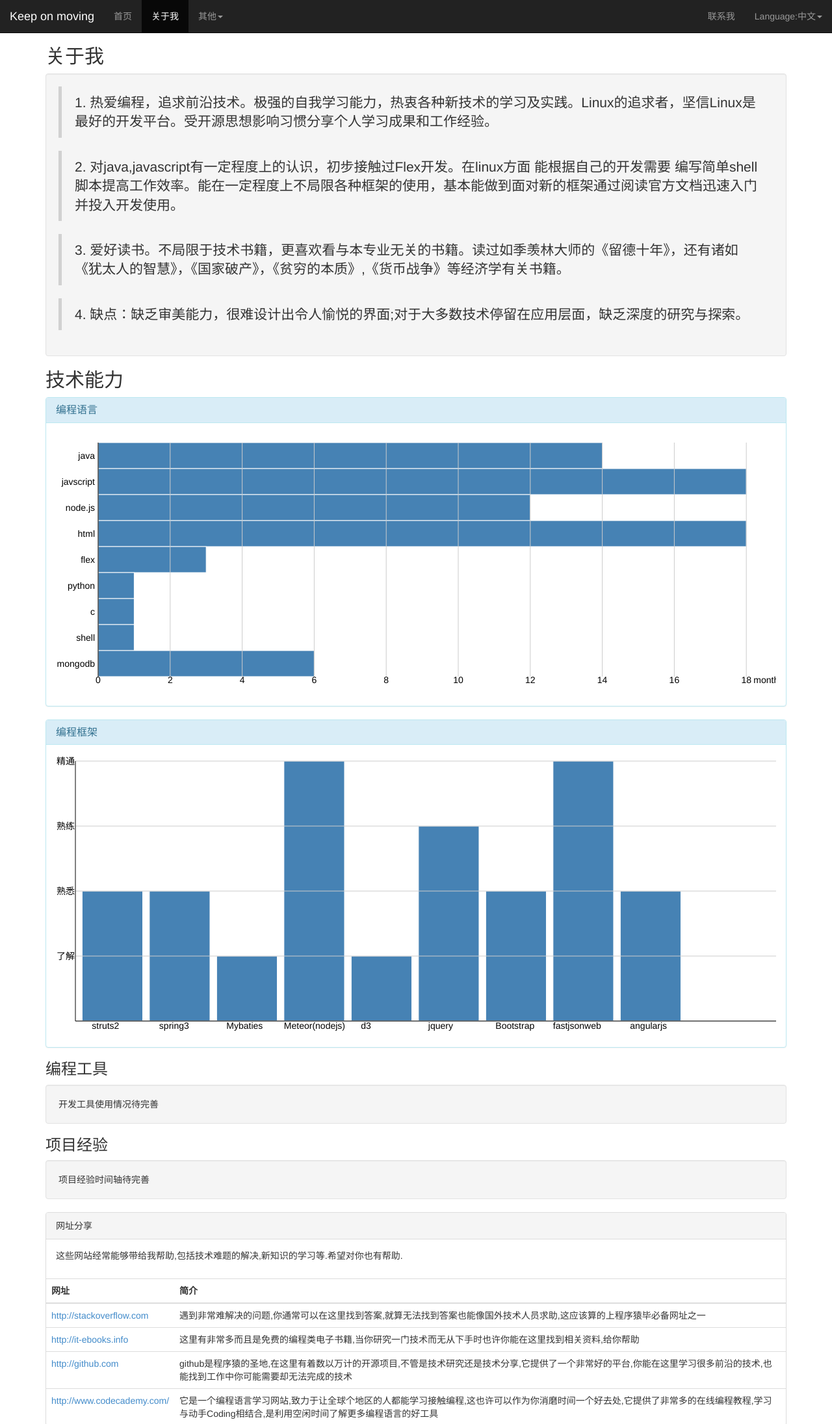
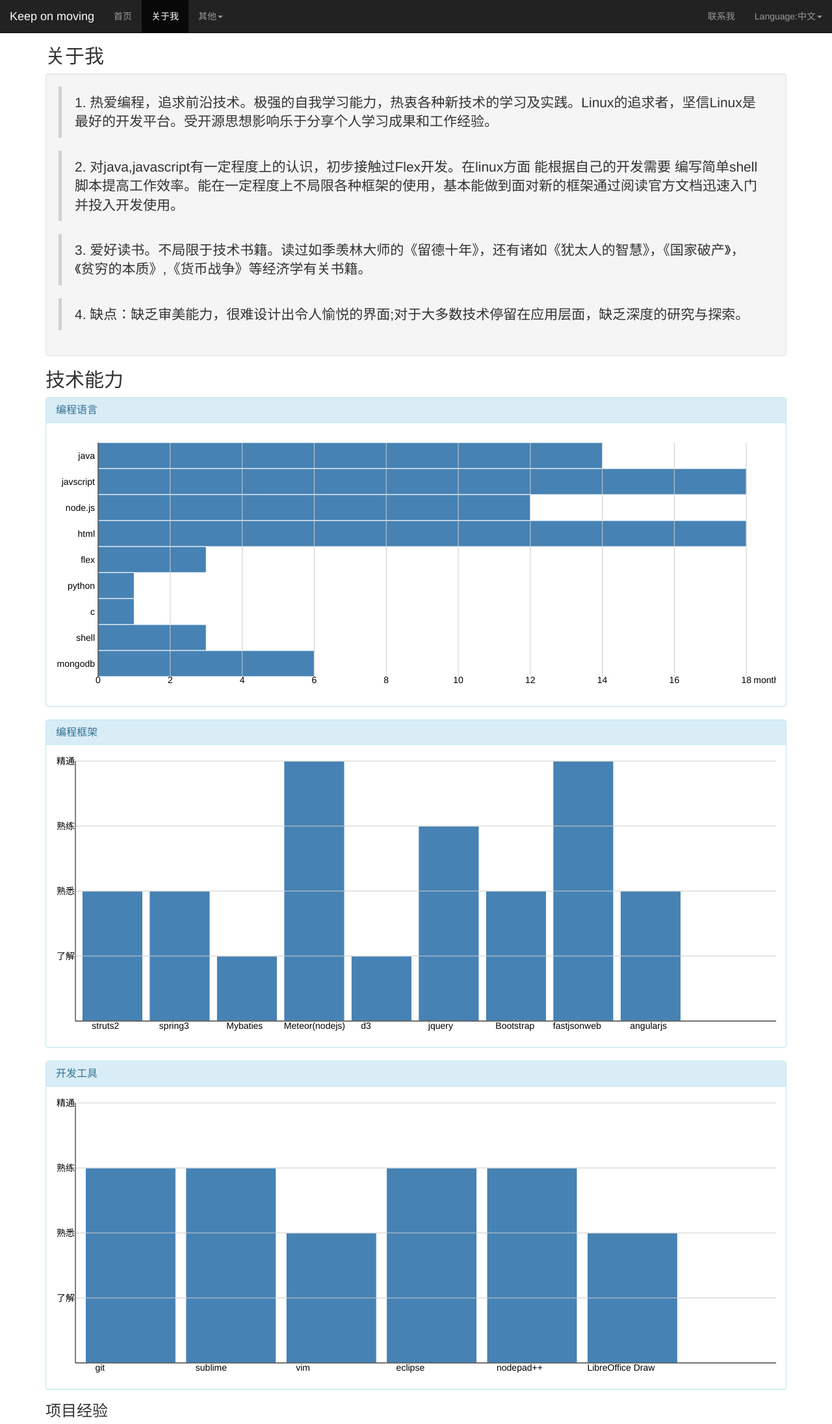
Before and after one commit to huyinghuan/huyinghuan.github.io, a plain HTML site: page index.html at #/about-me in a window 1280 px wide. Shown: the top 2191 px of the page at 65% size. Drawn offline with Linux system fonts and the light colour scheme.

Commit message:
add tools

```diff
--- a/about-me.html
+++ b/about-me.html
@@ -33,14 +33,19 @@
 		</div>
 	</div>
 
-	<h3>{{'skill_tools_title' | translate}}</h3>
-	<div class="well" id="skill_tools_title">
-		开发工具使用情况待完善
+	<div class="panel panel-info">
+		<div class="panel-heading">
+			<h3 class="panel-title">{{'skill_tools_title' | translate}}</h3>
+		</div>
+		<div class="panel-body" id="skill_tools_title">
+		</div>
 	</div>
+
 	<h3>{{'skill_project_title' | translate}}</h3>
 	<div class="well" id="skill_project_title">
-		项目经验时间轴待完善
 	</div>
+
+
 	<div class="panel panel-default">
 		<!-- Default panel contents -->
 		<div class="panel-heading">{{'favorite_website' | translate}}</div>
@@ -62,6 +67,7 @@
 			</tbody>
 		</table>
 	</div>
+
 </div>
 <script>
 (function(){
@@ -70,5 +76,9 @@
 
 	var skill_framework_seletor = "div#skill_framework_title";
 	PersonalData.drawFrameworkChart(PersonalData.getSkillDataOfFramework(),skill_framework_seletor);
+
+	var skill_tools_title = "div#skill_tools_title";
+	PersonalData.drawFrameworkChart(PersonalData.getSkillDataOfTools(),skill_tools_title);
+
 })()
 </script>
--- a/data/en_US.js
+++ b/data/en_US.js
@@ -21,9 +21,9 @@ var en_US = {
 	"home_html_title":"HELLO,I'M Yinghuan.Hu",
 	"home_html_desc":"A noder from ChangSha. Want to know more about me?",
 	"aboutme_html_title":"关于我",
-	"aboutme_html_desc_1":"1. 热爱编程，追求前沿技术。极强的自我学习能力，热衷各种新技术的学习及实践。Linux的追求者，坚信Linux是最好的开发平台。受开源思想影响习惯分享个人学习成果和工作经验。",
+	"aboutme_html_desc_1":"1. 热爱编程，追求前沿技术。极强的自我学习能力，热衷各种新技术的学习及实践。Linux的追求者，坚信Linux是最好的开发平台。受开源思想影响乐于分享个人学习成果和工作经验。",
 	"aboutme_html_desc_2":"2. 对java,javascript有一定程度上的认识，初步接触过Flex开发。在linux方面 能根据自己的开发需要 编写简单shell脚本提高工作效率。能在一定程度上不局限各种框架的使用，基本能做到面对新的框架通过阅读官方文档迅速入门并投入开发使用。",
-	"aboutme_html_desc_3":"3. 爱好读书。不局限于技术书籍，更喜欢看与本专业无关的书籍。读过如季羡林大师的《留德十年》，还有诸如《犹太人的智慧》，《国家破产》，《贫穷的本质》,《货币战争》等经济学有关书籍。",
+	"aboutme_html_desc_3":"3. 爱好读书。不局限于技术书籍。读过如季羡林大师的《留德十年》，还有诸如《犹太人的智慧》，《国家破产》，《贫穷的本质》,《货币战争》等经济学有关书籍。",
 	"aboutme_html_desc_4":"4. 缺点：缺乏审美能力，很难设计出令人愉悦的界面;对于大多数技术停留在应用层面，缺乏深度的研究与探索。",
 	"aboutme_html_mySkills":"技术能力",
 	"skill_languages_title":"The programe languages",
--- a/data/skill.js
+++ b/data/skill.js
@@ -2,6 +2,8 @@ var PersonalData = function(){};
 
 /**
 语言使用
+name: 语言
+time: 使用时长 单位月
 */
 Object.defineProperty(PersonalData,"skillsData_languages",{
 	value:[
@@ -12,7 +14,7 @@ Object.defineProperty(PersonalData,"skillsData_languages",{
 		{name:"flex",time:3},
 		{name:"python",time:1},
 		{name:"c",time:1},
-		{name:"shell",time:1},
+		{name:"shell",time:3},
 		{name:"mongodb",time:6}
 	]
 })
@@ -25,7 +27,7 @@ Object.defineProperty(PersonalData,"getSkillDataOfLanguages",{
 
 /*
 *框架使用
-掌握情况：
+name:框架名称  level掌握情况,分为以下几等:
 1 ： 了解
 2 ： 熟悉
 3 ： 熟练
@@ -49,6 +51,27 @@ Object.defineProperty(PersonalData,"skillsData_framework",{
 Object.defineProperty(PersonalData,"getSkillDataOfFramework",{
 	value:function(){
 		return PersonalData.skillsData_framework;
+	}
+})
+
+/*
+*开发工具使用
+name:工具名称,level 使用情况,同上.
+*/
+Object.defineProperty(PersonalData,"skillsData_tools",{
+	value:[
+		{name:"git",level:3},
+		{name:"sublime",level:3},
+		{name:"vim",level:2},
+		{name:"eclipse",level:3},
+		{name:"nodepad++",level:3},
+		{name:"LibreOffice Draw",level:2}
+	]
+});
+
+Object.defineProperty(PersonalData,"getSkillDataOfTools",{
+	value:function(){
+		return PersonalData.skillsData_tools;
 	}
 })
 
--- a/data/zh_CN.js
+++ b/data/zh_CN.js
@@ -21,14 +21,14 @@ var zh_CN = {
 	"home_html_title":"你好，我是胡瀛寰",
 	"home_html_desc":"来自长沙的程序猿，想更多的了解我？",
 	"aboutme_html_title":"关于我",
-	"aboutme_html_desc_1":"1. 热爱编程，追求前沿技术。极强的自我学习能力，热衷各种新技术的学习及实践。Linux的追求者，坚信Linux是最好的开发平台。受开源思想影响习惯分享个人学习成果和工作经验。",
+	"aboutme_html_desc_1":"1. 热爱编程，追求前沿技术。极强的自我学习能力，热衷各种新技术的学习及实践。Linux的追求者，坚信Linux是最好的开发平台。受开源思想影响乐于分享个人学习成果和工作经验。",
 	"aboutme_html_desc_2":"2. 对java,javascript有一定程度上的认识，初步接触过Flex开发。在linux方面 能根据自己的开发需要 编写简单shell脚本提高工作效率。能在一定程度上不局限各种框架的使用，基本能做到面对新的框架通过阅读官方文档迅速入门并投入开发使用。",
-	"aboutme_html_desc_3":"3. 爱好读书。不局限于技术书籍，更喜欢看与本专业无关的书籍。读过如季羡林大师的《留德十年》，还有诸如《犹太人的智慧》，《国家破产》，《贫穷的本质》,《货币战争》等经济学有关书籍。",
+	"aboutme_html_desc_3":"3. 爱好读书。不局限于技术书籍。读过如季羡林大师的《留德十年》，还有诸如《犹太人的智慧》，《国家破产》，《贫穷的本质》,《货币战争》等经济学有关书籍。",
 	"aboutme_html_desc_4":"4. 缺点：缺乏审美能力，很难设计出令人愉悦的界面;对于大多数技术停留在应用层面，缺乏深度的研究与探索。",
 	"aboutme_html_mySkills":"技术能力",
 	"skill_languages_title":"编程语言",
 	"skill_framework_title":"编程框架",
-	"skill_tools_title":"编程工具",
+	"skill_tools_title":"开发工具",
 	"skill_project_title":"项目经验",
 	"favorite_website":"网址分享",
 	"favorite_website_desc":"这些网站经常能够带给我帮助,包括技术难题的解决,新知识的学习等.希望对你也有帮助.",
```
Also changed, not shown: nav-side.html (deleted, +0 -6 lines).
